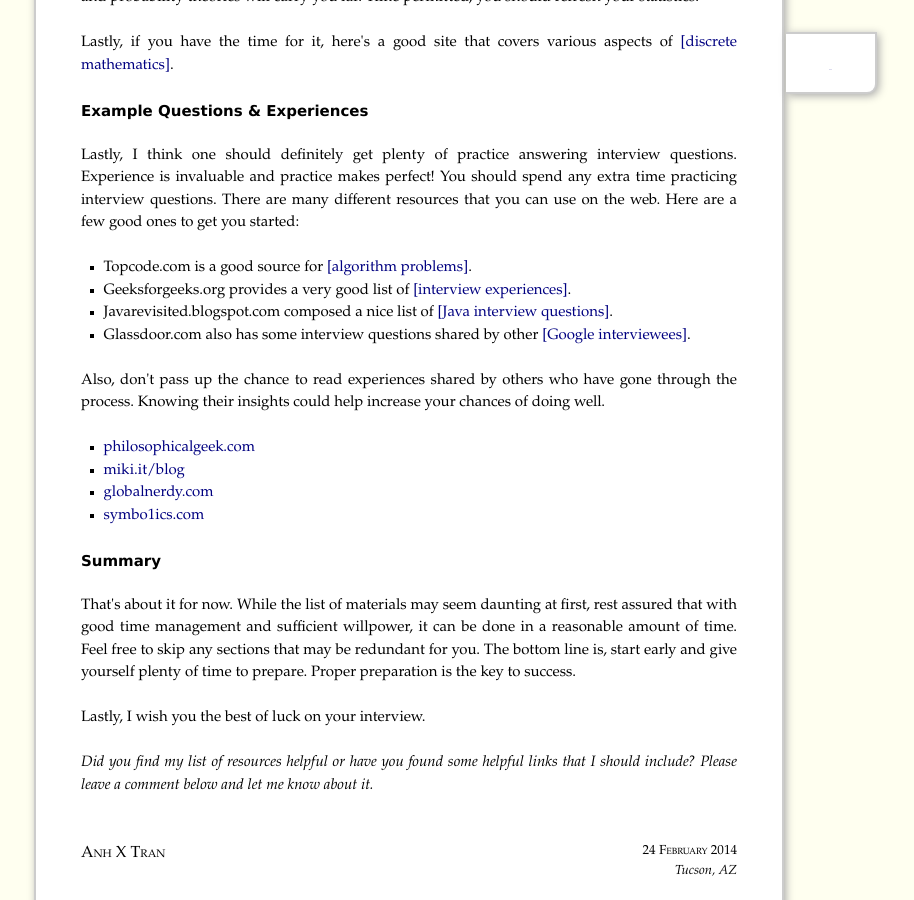
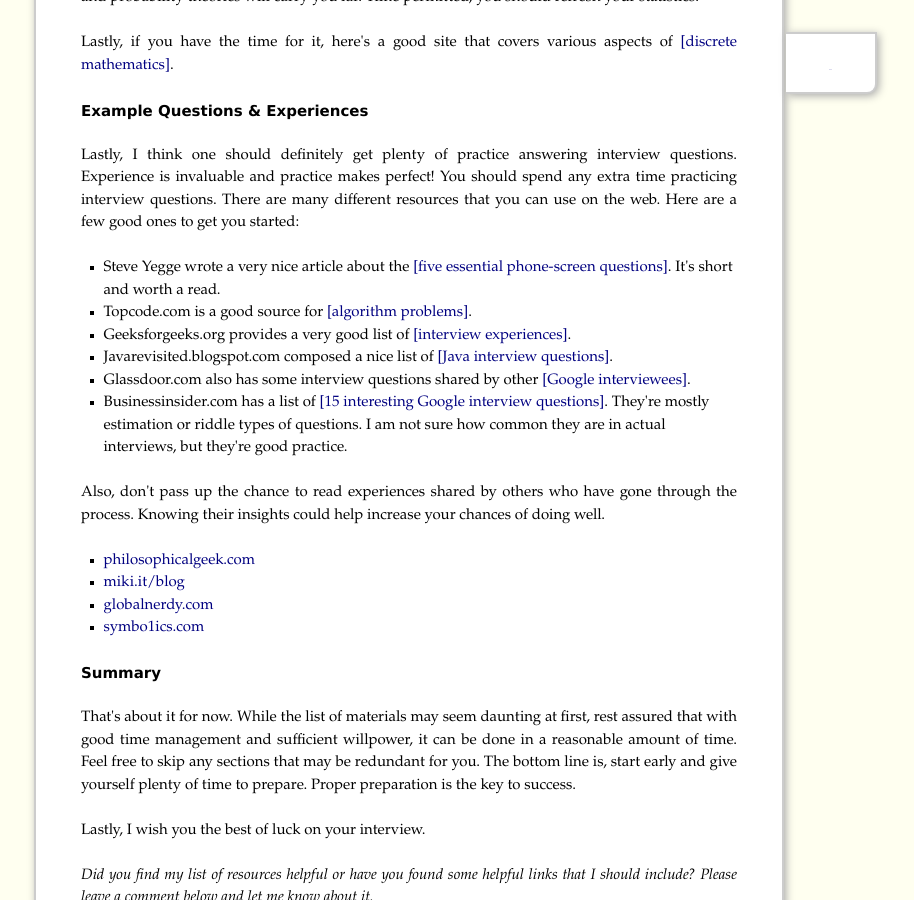
Before and after one commit to trananh/trananh.github.io, a Jekyll site: the page built from _posts/2014-02-24-preparing-for-a-google-phone-interview.html, in a window 1280 px wide and 900 px high, scrolled down 4130 px. Shown: the whole window, without its empty margins (231-1145 px from the left). Built offline with Jekyll 4.4.1, drawn with Linux system fonts in a browser that asks for light colours; nearby versions of some CDN libraries; comment, search, counter and statistics services are not loaded.

Commit message:
Added a few more links.

```diff
--- a/_posts/2014-02-24-preparing-for-a-google-phone-interview.html
+++ b/_posts/2014-02-24-preparing-for-a-google-phone-interview.html
@@ -298,6 +298,11 @@ comments: true
     you started:
 
     <ul>
+        <li>
+            Steve Yegge wrote a very nice article about the
+            <a href="https://sites.google.com/site/steveyegge2/five-essential-phone-screen-questions" target="_blank">
+            [five essential phone-screen questions]</a>. It's short and worth a read.
+        </li>
         <li>Topcode.com is a good source for <a href="http://www.topcoder.com/tc?module=Static&d1=tutorials&d2=alg_index"
             target="_blank">[algorithm problems]</a>.
         </li>
@@ -311,6 +316,12 @@ comments: true
         <li>Glassdoor.com also has some interview questions shared by other
             <a href="http://www.glassdoor.com/Interview/Google-Interview-Questions-E9079.htm" target="_blank">
             [Google interviewees]</a>.
+        </li>
+        <li>
+            Businessinsider.com has a list of
+            <a href="http://www.businessinsider.com/answers-to-15-google-interview-questions-that-will-make-you-feel-stupid-2010-11?op=1"
+            target="_blank">[15 interesting Google interview questions]</a>.  They're mostly estimation or riddle types
+            of questions. I am not sure how common they are in actual interviews, but they're good practice.
         </li>
     </ul>
 </p>
```
